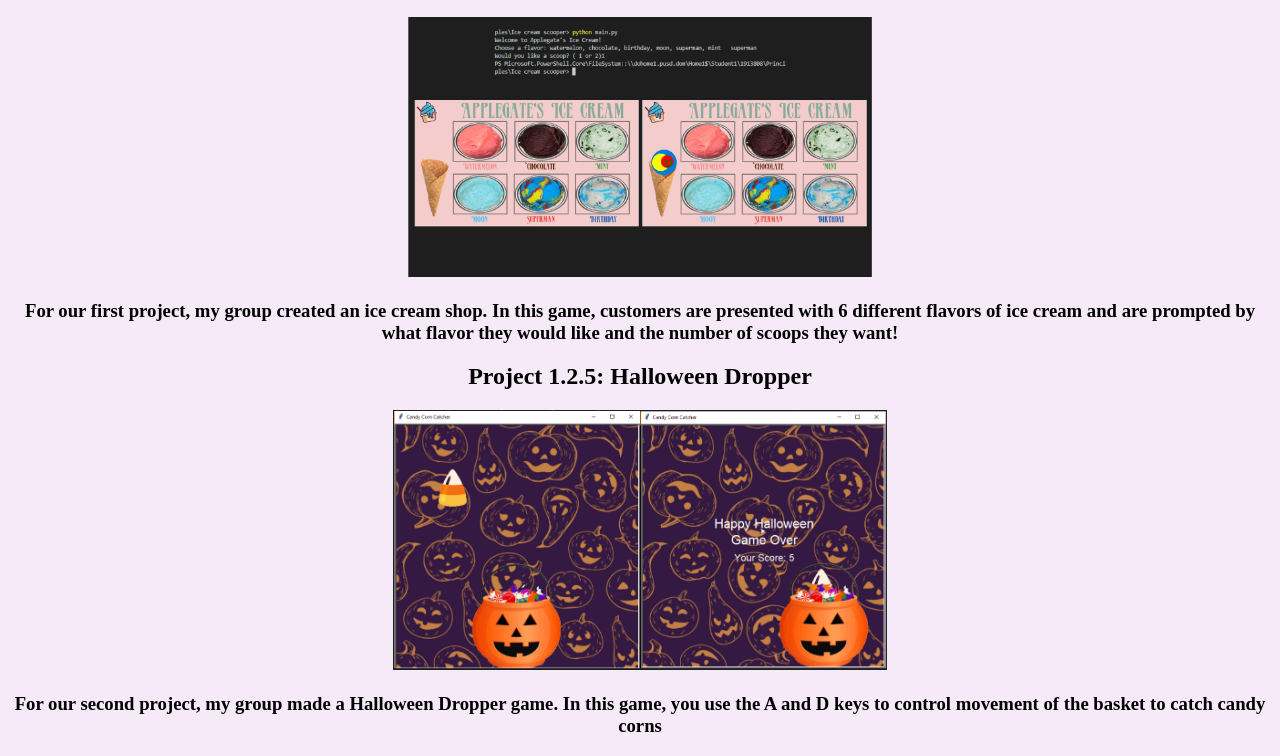
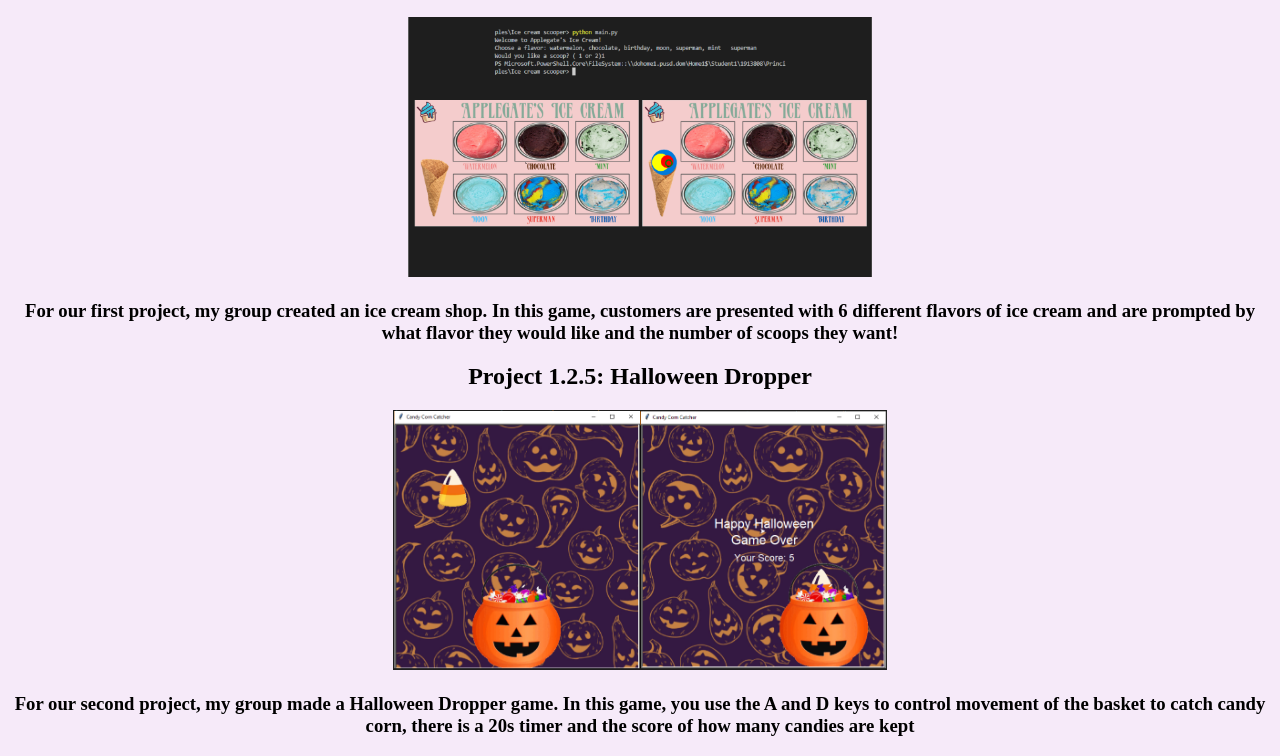
Before and after one commit to ashleyapplegate/AshleyApplegate.github.io, a plain HTML site: page portfolio.html in a window 1280 px wide. Shown: the part 136-892 px from the top of the page. Drawn offline with Linux system fonts and the light colour scheme.

Commit message:
Update portfolio.html

```diff
--- a/portfolio.html
+++ b/portfolio.html
@@ -15,7 +15,7 @@
 	<h3>For our first project, my group created an ice cream shop. In this game, customers are presented with 6 different flavors of ice cream and are prompted by what flavor they would like and the number of scoops they want!</h3>
      <h2> Project 1.2.5: Halloween Dropper</h2>
 	    <img src="finalwebhalloweengamepic.PNG" height="260">
-        <h3>For our second project, my group made a Halloween Dropper game. In this game, you use the A and D keys to control movement of the basket to catch candy corns</h3>
+        <h3>For our second project, my group made a Halloween Dropper game. In this game, you use the A and D keys to control movement of the basket to catch candy corn, there is a 20s timer and the score of how many candies are kept</h3>
     </center>
 	  </body>
 	</html>
```
